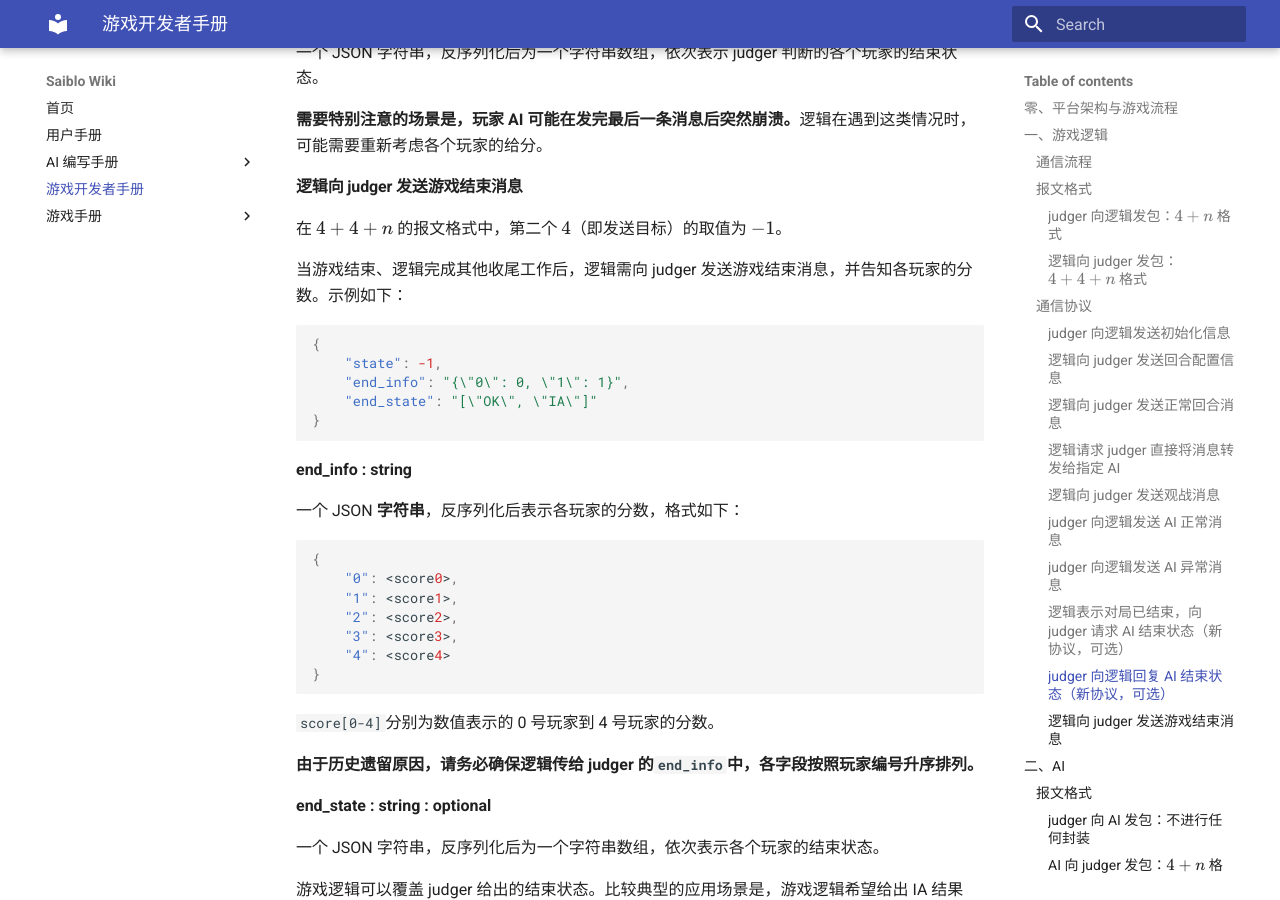
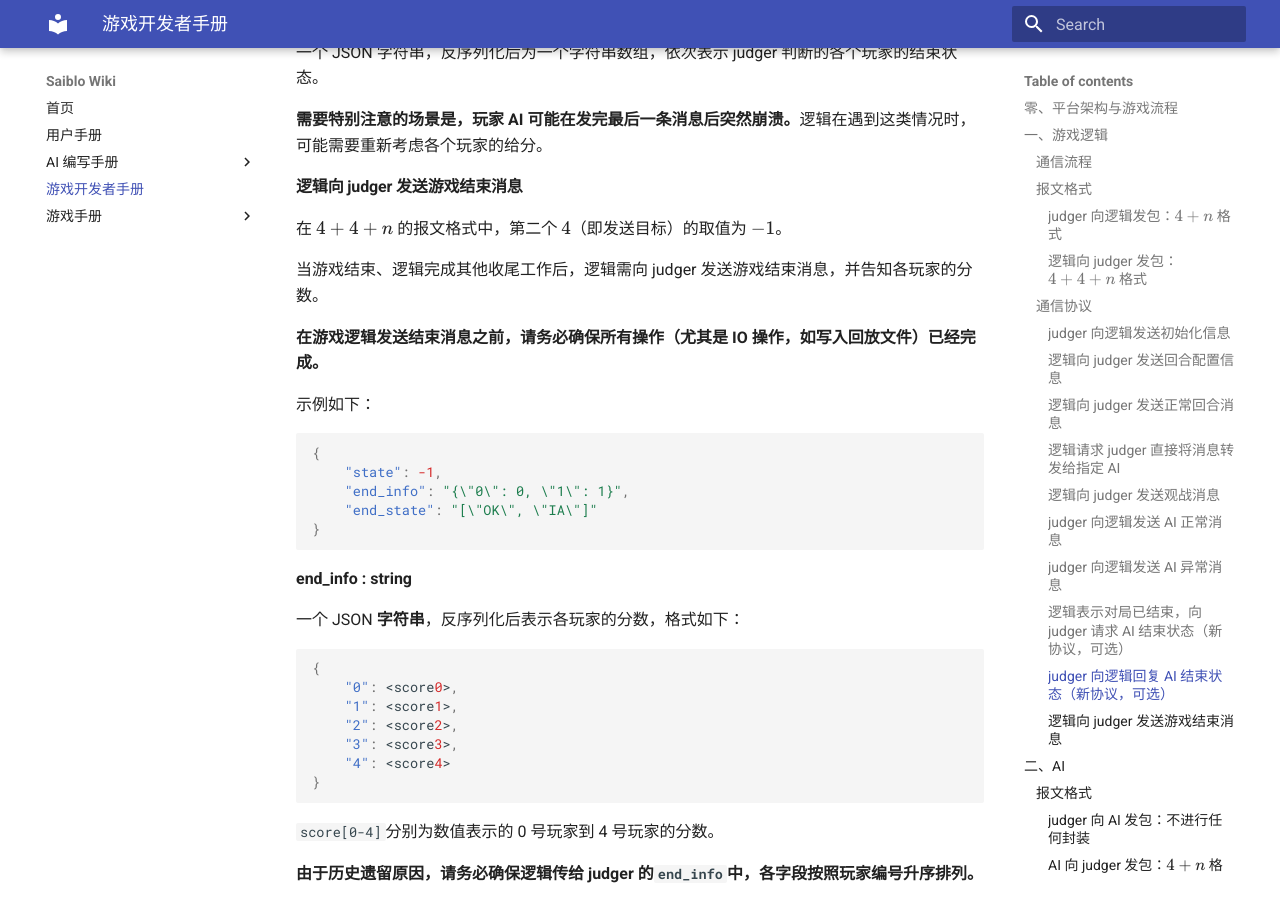
Before and after one commit to saiblo/saiblo-docs, an MkDocs documentation site: the page built from docs/developer/developer.md, in a window 1280 px wide and 900 px high, scrolled down 8137 px. Built offline with MkDocs 1.6.1 and Material for MkDocs 9.7.7, drawn with Linux system fonts in a browser that asks for light colours.

Commit message:
Add notice to section "逻辑向 judger 发送游戏结束消息"

````diff
--- a/docs/developer/developer.md
+++ b/docs/developer/developer.md
@@ -276,7 +276,11 @@ judger 收到逻辑发来的 `request_end_state` 报文（见上一节）后，
 
 在 $4+4+n$ 的报文格式中，第二个 $4$（即发送目标）的取值为 $-1$。
 
-当游戏结束、逻辑完成其他收尾工作后，逻辑需向 judger 发送游戏结束消息，并告知各玩家的分数。示例如下：
+当游戏结束、逻辑完成其他收尾工作后，逻辑需向 judger 发送游戏结束消息，并告知各玩家的分数。
+
+**在游戏逻辑发送结束消息之前，请务必确保所有操作（尤其是 IO 操作，如写入回放文件）已经完成。**
+
+示例如下：
 
 ```JSON
 {
````
